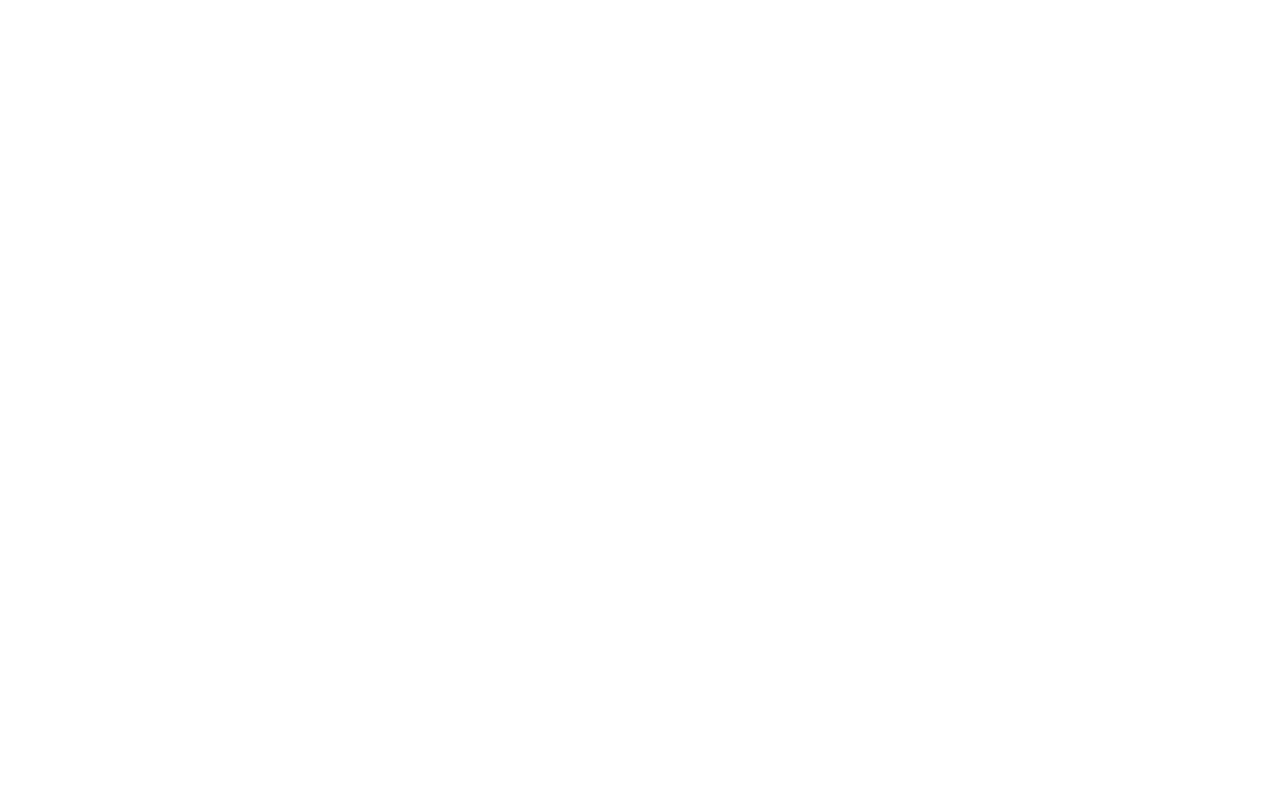
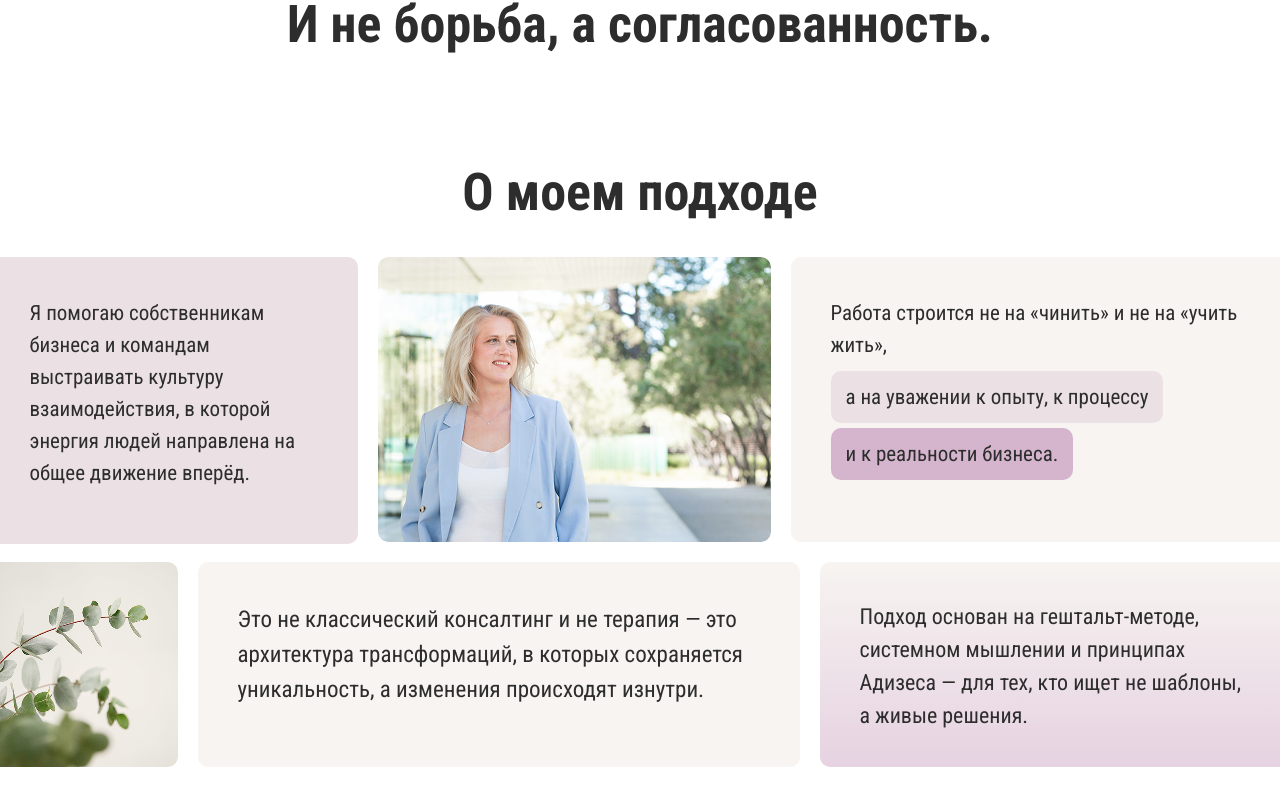
Before and after one commit to VictorREDrudko/startup-landing, a React (Vite) app: page / in a window 1280 px wide. Shown: the part 1005-1810 px from the top of the page. Before the commit the page ends 800 px from the top, so only its background shows below. Built offline with nearby package versions, Linux system fonts and the light colour scheme.

Commit message:
Add-Quote-block

```diff
--- a/src/App.tsx
+++ b/src/App.tsx
@@ -1,7 +1,9 @@
 import './App.css';
 
+import { AboutMyApproachBlock } from './common/about-my-approach';
 import { Header } from './common/header';
 import { MainBlock } from './common/main-block';
+import { QuoteBlock } from './common/quote-block';
 import { GlobalStyles } from './global-styles';
 
 
@@ -11,6 +13,8 @@
       <GlobalStyles />
       <Header />
       <MainBlock />
+      <QuoteBlock />
+      <AboutMyApproachBlock />
     </>
   );
 }
--- /dev/null
+++ b/src/common/about-my-approach/about-my-approach.tsx
@@ -0,0 +1,77 @@
+import React from 'react';
+
+import { H2, Text } from '../../components/text';
+import { Widget } from '../../components/widget';
+import { Styled } from './styled';
+
+
+const HEADER_TEXT = 'О моем подходе';
+const FIRST_WIDGET = `Я помогаю собственникам бизнеса и командам выстраивать
+  культуру взаимодействия, в которой энергия людей направлена на общее движение вперёд.`;
+const MIX_WIDGET_TEXT = 'Работа строится не на «чинить» и не на «учить жить»,';
+const SECOND_WIDGET = `Это не классический консалтинг и не терапия — это архитектура трансформаций,
+  в которых сохраняется уникальность, а изменения происходят изнутри.`;
+const LAST_WIDGET = `Подход основан на гештальт-методе, системном мышлении и принципах Адизеса — для
+  тех, кто ищет не шаблоны, а живые решения.`;
+
+export const AboutMyApproachBlock: React.FC = () => {
+  return (
+    <Styled.Container>
+      <H2>{HEADER_TEXT}</H2>
+      <Styled.ContentWrapper>
+        {/* Первый ряд */}
+        <Styled.FirstRow>
+          <Styled.FirstWidgetWrapper>
+            <Widget
+              text={FIRST_WIDGET}
+              fontSize={21}
+              padding={'40px 40px 55px'}
+              maxWidth={'100%'}
+            />
+          </Styled.FirstWidgetWrapper>
+          <Styled.Iryna1 />
+          <Styled.MixWidgetContainer>
+            <Text fontSize={21}>{MIX_WIDGET_TEXT}</Text>
+            <Styled.WidgetWrapper>
+              <Widget
+                text={'а на уважении к опыту, к процессу'}
+                fontSize={21}
+                padding={'10px 15px'}
+                maxWidth={'fit-content'}
+              />
+              <Widget
+                text={'и к реальности бизнеса.'}
+                fontSize={21}
+                padding={'10px 15px'}
+                backgroundColor={'--primary-color-medium-rose'}
+                maxWidth={'fit-content'}
+              />
+            </Styled.WidgetWrapper>
+          </Styled.MixWidgetContainer>
+        </Styled.FirstRow>
+        {/* Второй ряд */}
+        <Styled.SecondRow>
+          <Styled.Image4 />
+          <Styled.SecondWidgetWrapper>
+            <Widget
+              text={SECOND_WIDGET}
+              fontSize={23}
+              padding={'40px 40px 60px'}
+              backgroundColor={'--primary-color-super-light-beige'}
+              maxWidth={'100%'}
+            />
+          </Styled.SecondWidgetWrapper>
+          <Styled.LastWidgetWrapper>
+            <Widget
+              text={LAST_WIDGET}
+              fontSize={22}
+              padding={'38px 40px 35px'}
+              backgroundColor={'linear-gradient(0deg, #E6D2E1 0%, #F7F4F1 100%)'}
+              maxWidth={'100%'}
+            />
+          </Styled.LastWidgetWrapper>
+        </Styled.SecondRow>
+      </Styled.ContentWrapper>
+    </Styled.Container>
+  );
+};
--- /dev/null
+++ b/src/common/about-my-approach/index.ts
@@ -0,0 +1 @@
+export { AboutMyApproachBlock } from './about-my-approach';
--- /dev/null
+++ b/src/common/about-my-approach/styled.ts
@@ -0,0 +1,191 @@
+import styled from 'styled-components';
+
+import image4 from '../../assets/image-plant/4.png';
+import iryna1 from '../../assets/photo/iryna-1.png';
+
+export const Container = styled.div`
+  width: 100%;
+  display: flex;
+  align-items: center;
+  justify-content: center;
+  flex-direction: column;
+  gap: 25px;
+  margin-bottom: 120px;
+  padding: 0 20px;
+`;
+
+export const ContentWrapper = styled.div`
+  display: flex;
+  flex-direction: column;
+  gap: 20px;
+  max-width: 1301px;
+`;
+
+/* Первый ряд */
+export const FirstRow = styled.div`
+  display: flex;
+  gap: 20px;
+
+  @media (max-width: 700px) {
+    flex-wrap: wrap;
+    justify-content: center;
+    gap: 20px;
+  }
+
+  @media (max-width: 390px) {
+    flex-direction: column;
+    align-items: center;
+    gap: 20px;
+  }
+`;
+
+export const FirstWidgetWrapper = styled.div`
+  width: 368px;
+  height: 285px;
+  flex-shrink: 0;
+
+  @media (max-width: 700px) {
+    width: 340px;
+    height: 240px;
+  }
+
+  @media (max-width: 390px) {
+    width: 350px;
+    height: 190px;
+  }
+`;
+
+export const Iryna1 = styled.div`
+  width: 393px;
+  height: 285px;
+  border-radius: 10px;
+  background-image: url(${iryna1});
+  background-size: cover;
+  background-position: center;
+  flex-shrink: 0;
+
+  @media (max-width: 700px) {
+    width: 340px;
+    height: 240px;
+  }
+
+  @media (max-width: 390px) {
+    width: 350px;
+    height: 240px;
+  }
+`;
+
+export const MixWidgetContainer = styled.div`
+  width: 500px;
+  height: 285px;
+  display: flex;
+  flex-direction: column;
+  padding: 40px 40px 78px;
+  gap: 10px;
+  border-radius: 10px;
+  background: var(--primary-color-super-light-beige);
+  flex-shrink: 0;
+  box-sizing: border-box;
+
+  @media (max-width: 700px) {
+    width: 460px;
+    height: 256px;
+    padding: 30px;
+  }
+
+  @media (max-width: 390px) {
+    width: 350px;
+    height: 230px;
+    padding: 20px;
+  }
+`;
+
+/* Второй ряд */
+export const SecondRow = styled.div`
+  display: flex;
+  gap: 20px;
+
+  @media (max-width: 700px) {
+    flex-wrap: wrap;
+    justify-content: center;
+    gap: 20px;
+  }
+
+  @media (max-width: 390px) {
+    flex-direction: column;
+    align-items: center;
+    gap: 20px;
+  }
+`;
+
+export const Image4 = styled.div`
+  width: 188px;
+  height: 205px;
+  border-radius: 10px;
+  background-image: url(${image4});
+  background-size: cover;
+  background-position: center;
+  flex-shrink: 0;
+
+  @media (max-width: 700px) {
+    width: 220px;
+    height: 250px;
+  }
+
+  @media (max-width: 390px) {
+    width: 350px;
+    height: 165px;
+  }
+`;
+
+export const SecondWidgetWrapper = styled.div`
+  width: 602px;
+  height: 205px;
+  flex-shrink: 0;
+
+  @media (max-width: 700px) {
+    width: 340px;
+    height: 278px;
+  }
+
+  @media (max-width: 390px) {
+    width: 350px;
+    height: 210px;
+  }
+`;
+
+export const LastWidgetWrapper = styled.div`
+  width: 469px;
+  height: 205px;
+  flex-shrink: 0;
+
+  @media (max-width: 700px) {
+    width: 340px;
+    height: 278px;
+  }
+
+  @media (max-width: 390px) {
+    width: 350px;
+    height: 180px;
+  }
+`;
+
+export const WidgetWrapper = styled.div`
+  display: flex;
+  flex-direction: column;
+  gap: 5px;
+`;
+
+export const Styled = {
+  Container,
+  ContentWrapper,
+  FirstRow,
+  SecondRow,
+  FirstWidgetWrapper,
+  Iryna1,
+  MixWidgetContainer,
+  Image4,
+  SecondWidgetWrapper,
+  LastWidgetWrapper,
+  WidgetWrapper,
+};
--- a/src/common/header/styled.ts
+++ b/src/common/header/styled.ts
@@ -7,6 +7,7 @@
   align-items: end;
   height: 70px;
   margin-bottom: 25px;
+  width: 100%;
 `;
 
 export const Content = styled.div`
--- /dev/null
+++ b/src/common/quote-block/index.ts
@@ -0,0 +1 @@
+export { QuoteBlock } from './quote-block';
--- /dev/null
+++ b/src/common/quote-block/quote-block.tsx
@@ -0,0 +1,21 @@
+import React from 'react';
+
+import { H2 } from '../../components/text';
+import { Widget } from '../../components/widget';
+import { Styled } from './styled';
+
+const WIDGET_TEXT = 'Бизнес с человеческим лицом';
+const QUOTE_TEXT = 'Когда в центре — не контроль, а смыслы. И не борьба, а согласованность.';
+
+
+export const QuoteBlock: React.FC = () => {
+  return (
+    <Styled.Container>
+      <Widget
+        text={WIDGET_TEXT}
+        fontSize={22}
+      />
+      <H2>{QUOTE_TEXT}</H2>
+    </Styled.Container>
+  );
+};
--- /dev/null
+++ b/src/common/quote-block/styled.ts
@@ -0,0 +1,24 @@
+import styled from 'styled-components';
+
+import { H2 } from '../../components/text';
+
+
+export const Container = styled.div`
+  max-width: 1000px;
+  display: flex;
+  align-items: center;
+  justify-content: center;
+  flex-direction: column;
+  gap: 15px;
+  margin: 90px 0;
+  padding: 0 25px;
+  box-sizing: border-box;
+
+  ${H2} {
+    text-align: center;
+  }
+`;
+
+export const Styled = {
+  Container,
+};
--- a/src/global-styles.ts
+++ b/src/global-styles.ts
@@ -17,6 +17,7 @@
     --primary-color-text-grey: #2d2d2d;
     --primary-color-super-light-rose: #ebe1e5;
     --primary-color-super-light-beige: #f7f4f1;
+    --primary-color-medium-rose: #d5b5cd;
 
     --secondary-color-base: #cda6c3;
     --secondary-color-100: #292127;
--- a/src/index.css
+++ b/src/index.css
@@ -3,11 +3,15 @@
   padding: 0;
 }
 
-:root {
+#root {
   -webkit-font-smoothing: antialiased;
   -moz-osx-font-smoothing: grayscale;
   font-synthesis: none;
   text-rendering: optimizeLegibility;
+  width: 100%;
+  align-items: center;
+  display: flex;
+  flex-direction: column;
 }
 
 body {
```
